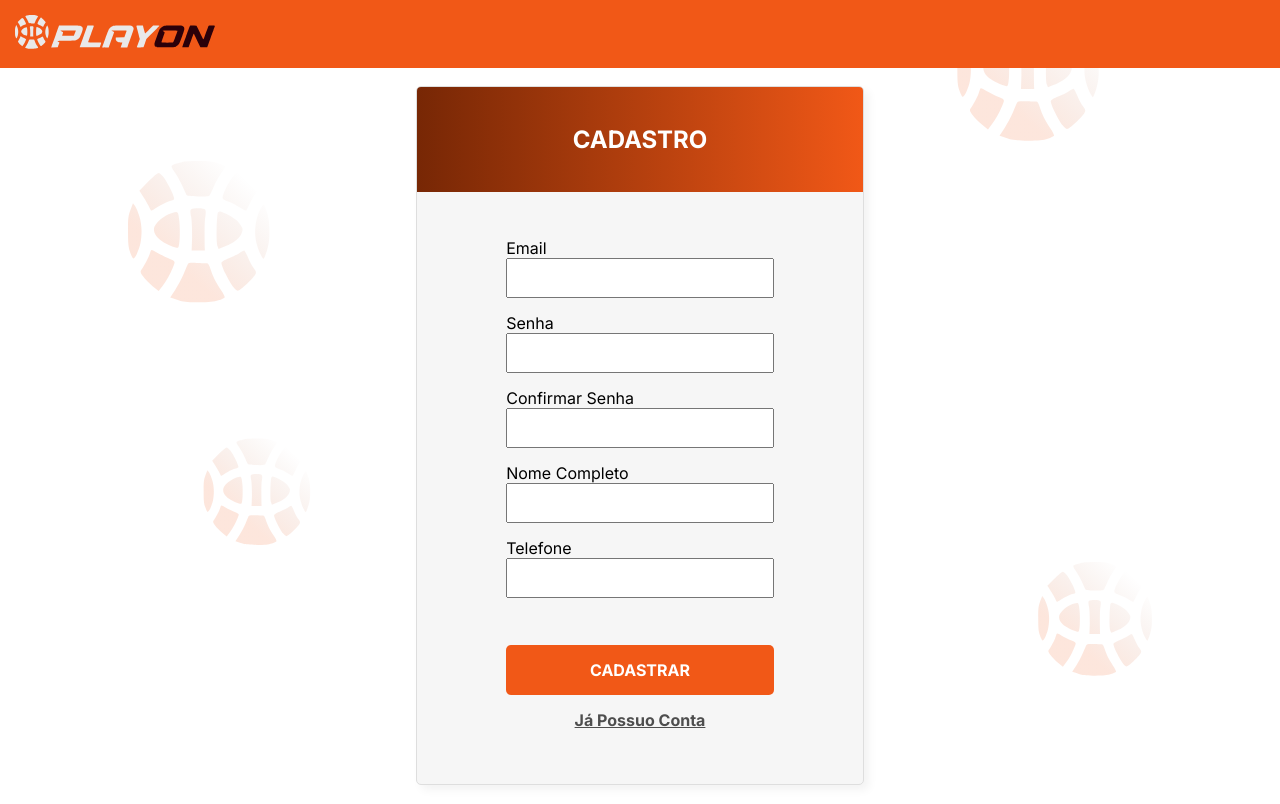
After one commit to EmanuelFernandoms/playon-api, a PHP site: page /playon/cadastro.php in a window 1280 px wide. The commit adds this page. Run offline with PHP 8.4, Linux system fonts and the light colour scheme; some web fonts are replaced.

Commit message:
add: cadastro, sessao, e estilizacao das telas iniciais

```diff
--- a/app/styles/style.index.css
+++ b/app/styles/style.index.css
@@ -28,9 +28,52 @@ body{
     font-family: "Inter", arial;
 }
 
+.alerta {
+    position: absolute;
+    top: 30px;
+    left: 20px;
+    width: 400px;
+    height: 50px;
+    display: flex;
+    align-items: center;
+    background-color: #fff5f4;
+    color: #9e413e;
+    font-weight: bold;
+    border-radius: 5px;
+    box-shadow: 5px 5px 15px rgba(247, 18, 18, 0.5);
+    overflow: hidden;
+    padding: 0 10px;
+
+    /* começa fora da tela à esquerda */
+    transform: translateX(-450px);
+    opacity: 0;
+    transition: transform 0.5s ease, opacity 0.5s ease;
+}
+
+.alerta span {
+    flex: 1;
+    text-align: left;
+    z-index: 1;          /* garante que fique sobre a barra */
+    position: relative;
+}
+
+.contador {
+    position: absolute;
+    top: 0;
+    left: 0;
+    height: 3px;
+    width: 0%;
+    background-color: #9e413e;
+    transition: width 3s linear;
+    z-index: 0;           /* atrás do texto */
+}
+
+
 nav {
+    z-index: 100;
     background-color: var(--laranja);
     padding: 15px;
+    height: 8%;
 }
 
 nav img{
@@ -42,12 +85,8 @@ p{
 }
 
 .modal_login{
-    position: absolute;
-    top: 50%;
-    left: 50%;
-    transform: translate(-50%, -50%);
     width: 35%;
-    height: 70vh;
+    height: 75%;
 
     background-color: var(--cinza-brackground);
     border: 1px solid var(--borda);
@@ -82,9 +121,9 @@ p{
 }
 
 .modal_footer{
-    position: absolute;
+    /* position: absolute;
     bottom: 0;
-    left: 0;
+    left: 0; */
     width: 100%;
     height: 20%;
     display: flex;
@@ -134,9 +173,61 @@ p{
     border: 1px solid var(--laranja);
 }
 
+.input_cadastro{
+    width: 100%;
+    height: 40px;
+    padding: 10px;
+    font-size: 16px;
+}
 
+.input_cadastro:focus{
+    outline: red;
+    box-shadow: none;
+    border: 1px solid var(--laranja);
+}
+
+.container{
+    height: 92vh;
+    display: flex;
+    align-items: center;
+    justify-content: center;
+}
+
+.modal_cadastro{
+    width: 35%;
+    height: 95%;
+
+    background-color: var(--cinza-brackground);
+    border: 1px solid var(--borda);
+    box-shadow: 5px 5px 10px rgba(0, 0, 0, 0.05);
+    border-radius: 5px;
+}
+
+@media (max-height: 700px){
+    .input_cadastro{
+        height: 20px;
+    }
+
+    .modal_login{
+        height: 85%;
+    }
+}
+
+@media (max-width: 1200px){
+    .modal_login{
+        width: 70%;
+    }
+
+    .modal_cadastro{
+        width: 70%;
+    }
+}
 
 @media (max-width: 900px){
+    .alerta{
+        width: 200px;
+    }
+
     nav{
         padding: 15px;
     }
@@ -149,6 +240,10 @@ p{
         width: 90%;
     }
 
+    .modal_cadastro{
+        width: 90%;
+    }
+
     .campos_login div{
         width: 85%;
     }
@@ -156,4 +251,9 @@ p{
     .botao_laranja{
         width: 85%;
     }
+
+    body{
+        background-size: 100% auto;
+        background-repeat: repeat;
+    }
 }
--- /dev/null
+++ b/cadastro.php
@@ -0,0 +1,74 @@
+<?php
+session_start();
+require_once "./src/config/config.php";
+
+if (isset($_SESSION["usuario"])){
+    header("Location: ./app/principal.php");
+    exit();
+}
+
+?>
+
+<!DOCTYPE html>
+<html lang="en">
+<head>
+    <meta charset="UTF-8">
+    <meta name="viewport" content="width=device-width, initial-scale=1.0">
+    <link rel="icon" href="./assets/icons/favicon-laranja.svg" type="image/svg+xml">
+    <link rel="stylesheet" href="./app/styles/style.index.css">
+    <title>PlayOn</title>
+</head>
+<body>
+    <nav>
+        <img src="./assets/icons/playon vermelho.svg" alt="">
+    </nav>
+    <div class="alerta" id="alerta">
+        <div class="contador" id="contador"></div>
+        <span id="mensagemAlerta"></span>
+    </div>
+
+
+
+    <div class="container">
+        <div class="modal_cadastro">
+            <div class="cabecalho_login">
+                <h2>CADASTRO</h2>
+            </div>
+            <div class="campos_login">
+                <div>
+                    <label for="email_cadastro">Email</label>
+                    <input type="email" name="email_cadastro" id="email_cadastro" class="input_cadastro">
+                </div>
+
+                <div>
+                    <label for="senha_cadastro">Senha</label>
+                    <input type="password" name="senha_cadastro" id="senha_cadastro" class="input_cadastro">
+                </div>
+
+                <div>
+                    <label for="confirmar_senha_cadastro">Confirmar Senha</label>
+                    <input type="password" name="confirmar_senha_cadastro" id="confirmar_senha_cadastro" class="input_cadastro">
+                </div>
+
+                <div>
+                    <label for="nome_completo_cadastro">Nome Completo</label>
+                    <input type="text" name="nome_completo_cadastro" id="nome_completo_cadastro" class="input_cadastro">
+                </div>
+
+                <div>
+                    <label for="telefone_cadastro">Telefone</label>
+                    <input type="text" name="telefone_cadastro" id="telefone_cadastro" class="input_cadastro">
+                </div>
+            </div>
+            <div class="modal_footer">
+                <a href="#" class="botao_laranja" id="login" onclick="cadastrarUsuario()">CADASTRAR</a>
+                <a href="./index.php" class="link" id="possuo_conta">Já Possuo Conta</a>
+            </div>
+        </div>
+    </div>
+
+<script>var baseUrl = <?php echo (API_URL) ? '\'' . API_URL . '\''  : 'window.location.pathname.split(\'/\')[1] + \'/\'' ?>;</script>
+<script src="https://code.jquery.com/jquery-3.7.1.min.js"></script>
+<script src="./login.js"></script>
+</body>
+</html>
--- /dev/null
+++ b/login.js
@@ -0,0 +1,90 @@
+console.log(`${baseUrl}/api/start_session`)
+
+function iniciarSessao() {
+    let email = document.getElementById("email_login").value;
+    let senha = document.getElementById("senha_login").value;
+
+    const data = {
+        email: email,
+        senha: senha
+    }
+    $.ajax({
+        url: `${baseUrl}/api/start_session`,
+        type: "POST",
+        data: data
+    }).done(function(response) {
+        console.log(response);
+    }).fail(function(jqXHR, textStatus) {
+        console.log("Request failed: " + textStatus);
+    })
+}
+
+function cadastrarUsuario(){
+    let email_cadastro = document.getElementById("email_cadastro");
+    let senha_cadastro = document.getElementById("senha_cadastro");
+    let confirmar_senha_cadastro = document.getElementById("confirmar_senha_cadastro");
+    let nome_completo_cadastro = document.getElementById("nome_completo_cadastro");
+    let telefone_cadastro = document.getElementById("telefone_cadastro");
+
+    if (email_cadastro.value == ""){
+        mostrarAlerta("Email Não Preenchido!");
+    } else if (senha_cadastro.value == ""){
+        mostrarAlerta("Senha Não Preenchida!");
+    } else if (confirmar_senha_cadastro.value == ""){
+        mostrarAlerta("Confirmação de Senha Não Preenchida!");
+    } else if (nome_completo_cadastro.value == ""){
+        mostrarAlerta("Nome Não preenchido!");
+    } else if (telefone_cadastro.value == ""){
+        mostrarAlerta("Telefone Não Preenchido!");
+    } else if (senha_cadastro.value != confirmar_senha_cadastro.value){
+        mostrarAlerta("Senha Incompatível!");
+    } else {
+        const data = {
+            email: email_cadastro.value,
+            senha: senha_cadastro.value,
+            nome: nome_completo_cadastro.value,
+            telefone: telefone_cadastro.value,
+        }
+        $.ajax({
+            url: `${baseUrl}/api/cadastrar_usuario`,
+            type: "POST",
+            data: data
+        }).done(function(response) {
+            if (response == "email_existe"){
+                mostrarAlerta("Email Já Cadastrado!");
+            }
+            else if (response == "true"){
+                header("Location: ./app/principal.php");
+                exit();
+            }
+        }).fail(function(jqXHR, textStatus) {
+            console.log("Request failed: " + textStatus);
+        })
+    }
+
+}
+
+function mostrarAlerta(msg) {
+    const alerta = document.getElementById('alerta');
+    const contador = document.getElementById('contador');
+    const texto = document.getElementById('mensagemAlerta');
+
+    // coloca a mensagem
+    texto.innerText = msg;
+
+    // mostra alerta e anima entrada
+    alerta.style.opacity = '1';
+    alerta.style.transform = 'translateX(0)';
+
+    // anima contador
+    setTimeout(() => {
+        contador.style.width = '100%';
+    }, 50);
+
+    // quando o contador terminar, sai da tela
+    setTimeout(() => {
+        alerta.style.transform = 'translateX(-450px)';
+        alerta.style.opacity = '0';
+        contador.style.width = '0%';
+    }, 3100);
+}
--- a/src/config/config.php
+++ b/src/config/config.php
@@ -9,6 +9,7 @@ $dotenv->load();
 define('DEBUG_MODE', true);
 define('BASE_URL', (!empty($_ENV['BASE_URL'])) ? $_ENV['BASE_URL'] : getenv("BASE_URL"));
 define('API_URL', (!empty($_ENV['API_URL'])) ? $_ENV['API_URL'] : getenv("API_URL"));
+define('APP_ENV', (!empty($_ENV['APP_ENV'])) ? $_ENV['APP_ENV'] : getenv("APP_ENV"));
 
 // set config (database)
 define('DB_HOST', (!empty($_ENV['DB_HOST'])) ? $_ENV['DB_HOST'] : getenv("DB_HOST"));
```
Also changed, not shown: app/classes/Usuario.php (+91 -12 lines), app/js/usuario.js (added, +10 -0 lines), app/principal.php (added, +34 -0 lines), index.php (+20 -3 lines), src/config/redis.php (added, +28 -0 lines), src/config/session.php (added, +27 -0 lines), .htaccess.
